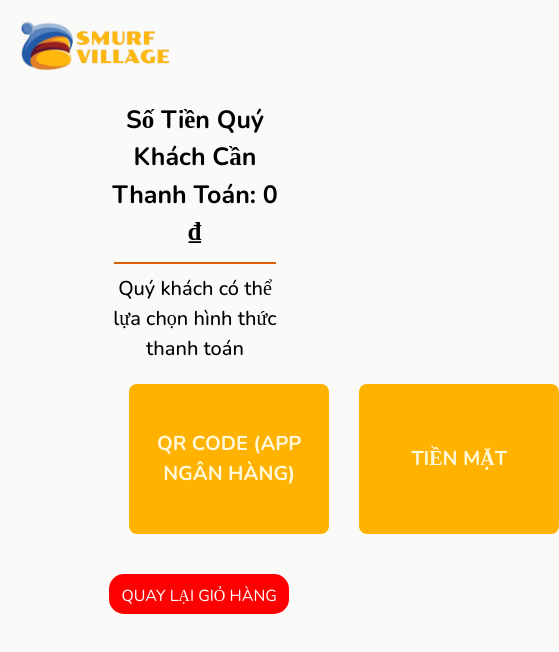
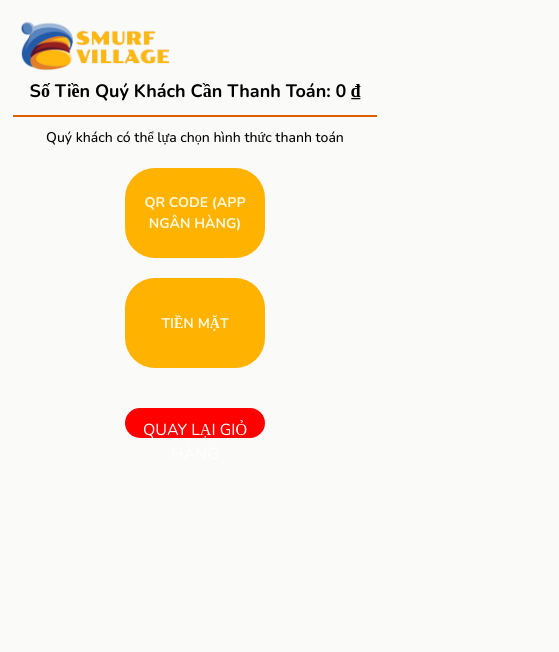
Before and after one commit to tn823/FnB-FE-UI, a React (Vite) app: page /checkout in a window 390 px wide. Shown: the top 652 px of the page, 559 px wide, since content can reach past the window. Built offline with nearby package versions, Linux system fonts and the light colour scheme.

Commit message:
update: checkout qr, cash page

```diff
--- a/src/components/Checkout/CashCheckout.jsx
+++ b/src/components/Checkout/CashCheckout.jsx
@@ -8,10 +8,12 @@ import { StoreContext } from "./../../components/context/StoreContext";
 const CashCheckout = () => {
   const navigate = useNavigate();
   const [showPopup, setShowPopup] = useState(false);
-  const [countdown, setCountdown] = useState(5);
-  const { getTotalCartAmount, clearCart, cartItems, createOrder, note } = useContext(StoreContext);
+  const [countdown, setCountdown] = useState(null); // Khởi tạo countdown là null
+  const { getTotalCartAmount, clearCart, cartItems, createOrder, note } =
+    useContext(StoreContext);
 
   const handleConfirmPayment = async () => {
+    setShowPopup(true);
     const totalPrice = getTotalCartAmount() + getTotalCartAmount() * 0.08;
 
     const orderDetails = Object.values(cartItems).map((item) => ({
@@ -37,7 +39,7 @@ const handleConfirmPayment = async () => {
 
     try {
       await createOrder(orderData);
-    setShowPopup(true);
+      setCountdown(10);
     } catch (error) {
       console.error("Lỗi khi tạo đơn hàng:", error);
     }
@@ -55,9 +57,9 @@ const handleConfirmPayment = async () => {
 
   useEffect(() => {
     let timer;
-    if (showPopup && countdown > 0) {
+    if (showPopup !== null && countdown > 0) {
       timer = setInterval(() => setCountdown(countdown - 1), 1000);
-    } else if (showPopup && countdown === 0) {
+    } else if (countdown === 0) {
       handleClosePopup();
     }
     return () => clearInterval(timer);
@@ -81,7 +83,7 @@ const handleConfirmPayment = async () => {
         <hr />
         <div className="cash-payment-options">
           <button
-            onClick={(() => setShowPopup(true), handleConfirmPayment)}
+            onClick={handleConfirmPayment}
             className="cash-payment-button"
           >
             XÁC NHẬN
@@ -91,8 +93,10 @@ const handleConfirmPayment = async () => {
           <div className="cash-popup">
             <div className="cash-popup-content">
               <h3>Thanh toán thành công</h3>
-              <p>Quý khách vui lòng nhận hóa đơn</p>
-              <p>Chuyển hướng sau {countdown} giây...</p>{" "}
+              <p>Quý khách vui lòng nhận hóa đơn và đến quầy để nhận món.</p>
+              {countdown !== null && (
+                <p>Chuyển hướng sau {countdown} giây...</p>
+              )}{" "}
             </div>
           </div>
         )}
--- a/src/components/Checkout/Checkout.jsx
+++ b/src/components/Checkout/Checkout.jsx
@@ -7,12 +7,12 @@ import { StoreContext } from "./../../components/context/StoreContext";
 
 const Checkout = () => {
   const navigate = useNavigate();
-
   const { getTotalCartAmount } = useContext(StoreContext);
 
   const handleLogoClick = () => {
     navigate("/home");
   };
+
   return (
     <div>
       <div className="checkout-logo">
@@ -21,7 +21,7 @@ const Checkout = () => {
         </Link>
       </div>
       <div className="checkout">
-        <h2 className="title">
+        <h2 className="checkout-title">
           Số Tiền Quý Khách Cần Thanh Toán:{" "}
           {(getTotalCartAmount() + getTotalCartAmount() * 0.08).toLocaleString(
             "vi-VN"
@@ -29,24 +29,27 @@ const Checkout = () => {
           ₫
         </h2>
         <hr />
-        <h3 className="suggest">
+        <h3 className="checkout-suggest">
           Quý khách có thể lựa chọn hình thức thanh toán
         </h3>
-        <div className="payment-options">
+        <div className="checkout-payment-options">
           <button
             onClick={() => navigate("/qr-checkout")}
-            className="payment-button"
+            className="checkout-payment-button"
           >
             QR CODE (APP NGÂN HÀNG)
           </button>
           <button
             onClick={() => navigate("/cash-checkout")}
-            className="payment-button"
+            className="checkout-payment-button"
           >
             TIỀN MẶT
           </button>
         </div>
-        <button onClick={() => navigate("/cart")} className="back-button">
+        <button
+          onClick={() => navigate("/cart")}
+          className="checkout-back-button"
+        >
           QUAY LẠI GIỎ HÀNG
         </button>
       </div>
--- a/src/components/Checkout/QrCheckout.jsx
+++ b/src/components/Checkout/QrCheckout.jsx
@@ -8,10 +8,12 @@ import { StoreContext } from "./../../components/context/StoreContext";
 const QrCheckout = () => {
   const navigate = useNavigate();
   const [showPopup, setShowPopup] = useState(false);
-  const [countdown, setCountdown] = useState(5);
-  const { getTotalCartAmount, clearCart, cartItems, createOrder, note } = useContext(StoreContext);
+  const [countdown, setCountdown] = useState(null);
+  const { getTotalCartAmount, clearCart, cartItems, createOrder, note } =
+    useContext(StoreContext);
 
   const handleConfirmPayment = async () => {
+    setShowPopup(true);
     const totalPrice = getTotalCartAmount() + getTotalCartAmount() * 0.08;
 
     const orderDetails = Object.values(cartItems).map((item) => ({
@@ -37,7 +39,7 @@ const QrCheckout = () => {
 
     try {
       await createOrder(orderData);
-      setShowPopup(true);
+      setCountdown(10);
     } catch (error) {
       console.error("Lỗi khi tạo đơn hàng:", error);
     }
@@ -58,7 +60,7 @@ const QrCheckout = () => {
     let timer;
     if (showPopup && countdown > 0) {
       timer = setInterval(() => setCountdown(countdown - 1), 1000);
-    } else if (showPopup && countdown === 0) {
+    } else if (countdown === 0) {
       handleClosePopup();
     }
     return () => clearInterval(timer);
@@ -81,10 +83,8 @@ const QrCheckout = () => {
         </h2>
         <hr />
         <div className="qr-payment-options">
-          <button
-            onClick={(() => setShowPopup(true), handleConfirmPayment)}
-            className="qr-payment-button"
-          >
+          <img src={assets.qr_10k} alt="QR Code" className="qr-code-img" />
+          <button onClick={handleConfirmPayment} className="qr-payment-button">
             XÁC NHẬN
           </button>
         </div>
@@ -92,14 +92,14 @@ const QrCheckout = () => {
           <div className="qr-popup">
             <div className="qr-popup-content">
               <h3>Thanh toán thành công</h3>
-              <p>Quý khách vui lòng quét mã QR đẻ thanh toán </p>
-              <p>Chuyển hướng sau {countdown} giây...</p>{" "}
-              {/* Display countdown */}
-              {/*<button onClick={handlePrintBill}>In hóa đơn</button>*/}
+              <p>Quý khách vui lòng nhận hóa đơn và đến quầy để nhận món.</p>
+              {countdown !== null && (
+                <p>Chuyển hướng sau {countdown} giây...</p>
+              )}
             </div>
           </div>
         )}
-        v<h3>Quý khách vui lòng ghé quầy thanh toán để hoàn tất đơn hàng. </h3>
+        <h3>Quý khách vui lòng ghé quầy thanh toán để hoàn tất đơn hàng. </h3>
         <button
           onClick={() => navigate("/checkout")}
           className="qr-back-button"
--- a/src/components/Checkout/style/CashCheckout.css
+++ b/src/components/Checkout/style/CashCheckout.css
@@ -44,8 +44,8 @@
   cursor: pointer;
   border-radius: 30px;
   transition: transform 0.2s;
-  padding: 10px;
-  border-radius: 8px;
+  font-size: 20px;
+  font-weight: bold;
 }
 .cash-payment-button:hover {
   transform: scale(1.05);
--- a/src/components/Checkout/style/Checkout.css
+++ b/src/components/Checkout/style/Checkout.css
@@ -1,4 +1,4 @@
-.checkout-logo{
+.checkout-logo {
   padding-top: 20px;
   padding-left: 20px;
 }
@@ -10,34 +10,32 @@
   text-align: center;
 }
 
-  .title {
+.checkout-title {
   font-size: 25px;
   font-weight: bold;
 }
 
-  .checkout hr{
+.checkout hr {
   height: 2px;
   background-color: #DC5F00;
   border: none;
   margin: 10px 5px;
 }
 
-  .suggest{
+.checkout-suggest {
   font-size: 20px;
   font-weight: 500;
 }
 
-  .payment-options {
-    font-size: 20px;
-    font-weight: bold;
+.checkout-payment-options {
+  display: flex;
+  justify-content: center;
+  align-items: center;
+  gap: 30px;
   padding: 20px;
-    justify-items: center;
-    display: grid;
-    gap: 30px;
-    grid-template-columns: 1fr 1fr;
 }
 
-  .payment-button {
+.checkout-payment-button {
   background-color: #FFB200;
   width: 200px;
   height: 150px;
@@ -45,16 +43,16 @@
   border: none;
   cursor: pointer;
   border-radius: 30px;
+  transition: transform 0.2s;
+  font-size: 18px;
+  font-weight: bold;
+}
 
-    transition: transform 0.2s;
-    padding: 10px;
-    border-radius: 8px;
-  }
-  .payment-button:hover{
+.checkout-payment-button:hover {
   transform: scale(1.05);
 }
 
-  .back-button {
+.checkout-back-button {
   width: 180px;
   height: 40px;
   background-color: #ff0000;
@@ -65,3 +63,81 @@
   cursor: pointer;
   border-radius: 15px;
 }
+
+/* Responsive Styles */
+@media (max-width: 1050px) {
+  .checkout {
+    width: 80%;
+    padding: 5%;
+  }
+
+  .checkout-title {
+    font-size: 22px;
+  }
+
+  .checkout-suggest {
+    font-size: 18px;
+  }
+
+  .checkout-payment-button {
+    width: 180px;
+    height: 130px;
+  }
+}
+
+@media (max-width: 770px) {
+  .checkout {
+    width: 90%;
+    padding: 4%;
+  }
+
+  .checkout-title {
+    font-size: 20px;
+  }
+
+  .checkout-suggest {
+    font-size: 16px;
+  }
+
+  .checkout-payment-button {
+    width: 160px;
+    height: 110px;
+    font-size: 16px;
+  }
+
+  .checkout-back-button {
+    width: 160px;
+    height: 35px;
+  }
+}
+
+@media (max-width: 480px) {
+  .checkout {
+    width: 100%;
+    padding: 2%;
+  }
+
+  .checkout-title {
+    font-size: 18px;
+  }
+
+  .checkout-suggest {
+    font-size: 14px;
+  }
+
+  .checkout-payment-options {
+    flex-direction: column;
+    gap: 20px;
+  }
+
+  .checkout-payment-button {
+    width: 140px;
+    height: 90px;
+    font-size: 14px;
+  }
+
+  .checkout-back-button {
+    width: 140px;
+    height: 30px;
+  }
+}
--- a/src/components/Checkout/style/QrCheckout.css
+++ b/src/components/Checkout/style/QrCheckout.css
@@ -1,4 +1,5 @@
-.qr-checkout-logo{
+/* QrCheckout.css */
+.qr-checkout-logo {
   padding-top: 20px;
   padding-left: 20px;
 }
@@ -28,11 +29,16 @@
 }
 
 .qr-payment-options {
-  font-size: 20px;
-  font-weight: bold;
+  display: flex;
+  justify-content: center;
+  align-items: center;
+  gap: 30px;
   padding: 20px;
-  justify-items: center;
-  gap: 30px;
+}
+
+.qr-code-img {
+  width: 200px;
+  height: 200px;
 }
 
 .qr-payment-button {
@@ -44,9 +50,10 @@
   cursor: pointer;
   border-radius: 30px;
   transition: transform 0.2s;
-  padding: 10px;
-  border-radius: 8px;
+  font-size: 20px;
+  font-weight: bold;
 }
+
 .qr-payment-button:hover {
   transform: scale(1.05);
 }
@@ -111,6 +118,11 @@
     width: 180px;
     height: 130px;
   }
+
+  .qr-code-img {
+    width: 180px;
+    height: 180px;
+  }
 }
 
 @media (max-width: 770px) {
@@ -136,6 +148,11 @@
     width: 160px;
     height: 35px;
   }
+
+  .qr-code-img {
+    width: 160px;
+    height: 160px;
+  }
 }
 
 @media (max-width: 480px) {
@@ -155,10 +172,21 @@
   .qr-payment-button {
     width: 140px;
     height: 90px;
+    font-size: 16px;
   }
 
   .qr-back-button {
     width: 140px;
     height: 30px;
   }
+
+  .qr-code-img {
+    width: 140px;
+    height: 140px;
   }
+
+  .qr-payment-options {
+    flex-direction: column;
+    gap: 20px;
+  }
+}
```
Lines whose indentation alone changed are shown as unchanged.
